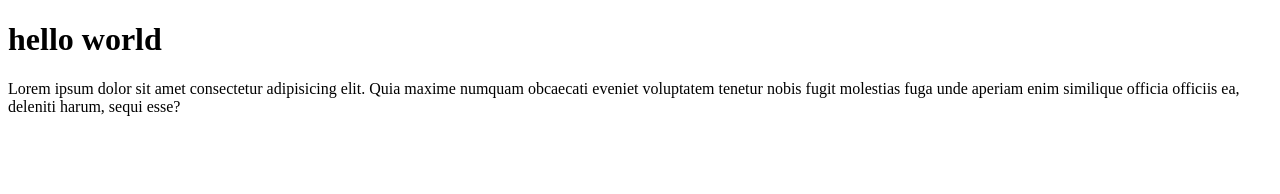
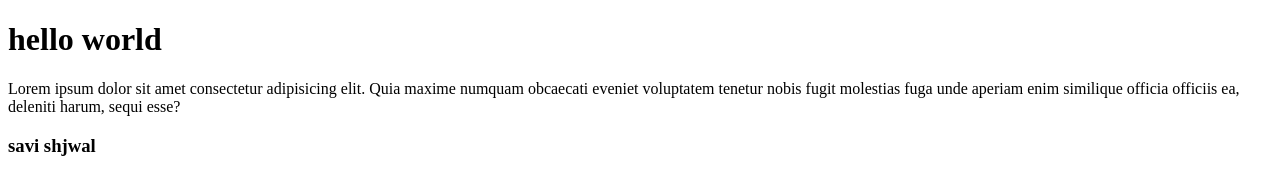
Before and after one commit to shejwalsavita/Juno-Workshop, a plain HTML site: page index.html in a window 1280 px wide. Drawn offline with Linux system fonts and the light colour scheme.

Commit message:
Add updated file 2

```diff
--- a/index.html
+++ b/index.html
@@ -8,5 +8,6 @@
 <body>
     <h1>hello world</h1>
     <p>Lorem ipsum dolor sit amet consectetur adipisicing elit. Quia maxime numquam obcaecati eveniet voluptatem tenetur nobis fugit molestias fuga unde aperiam enim similique officia officiis ea, deleniti harum, sequi esse?</p>
+    <h3>savi shjwal</h3>
 </body>
 </html>
```
